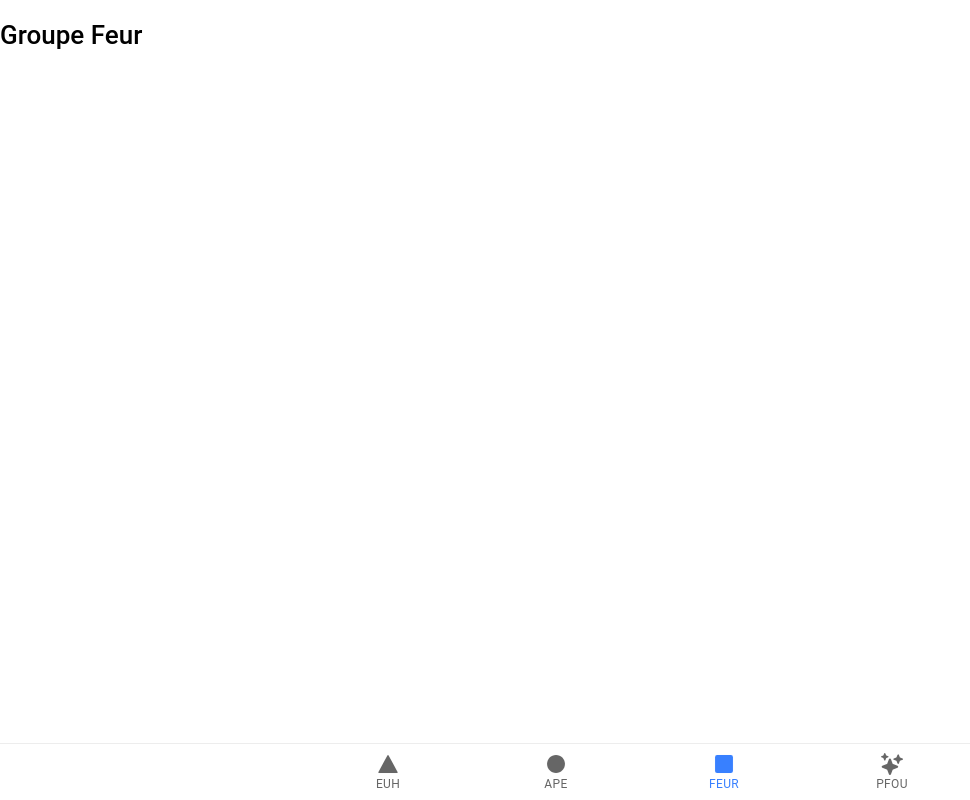
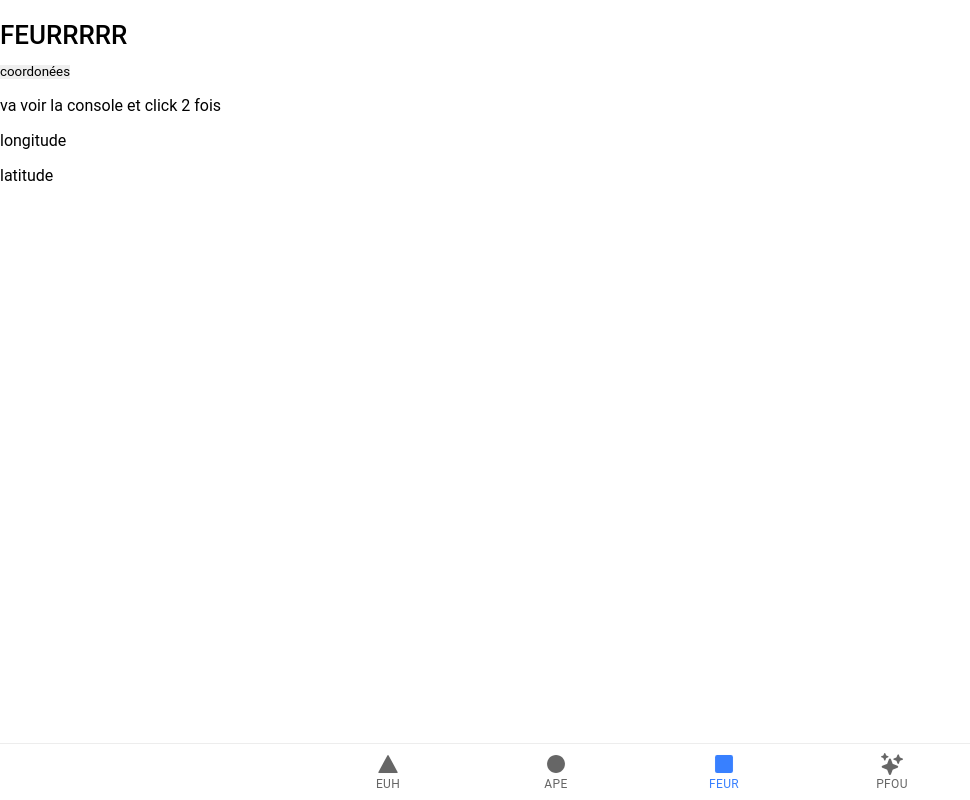
Before and after one commit to LucasWernerCESI/meteor, a React (Create React App) app: page /tab1 in a window 1280 px wide. Both pictures are taken after a click on the element "FEUR". Shown: the whole page, without its empty margins (0-970 px from the left). Built offline with nearby package versions, Linux system fonts and the light colour scheme.

Commit message:
Réccupération géoloc

```diff
--- a/package.json
+++ b/package.json
@@ -5,9 +5,11 @@
   "dependencies": {
     "@capacitor/app": "4.1.1",
     "@capacitor/core": "4.7.0",
+    "@capacitor/geolocation": "^4.1.0",
     "@capacitor/haptics": "4.1.0",
     "@capacitor/keyboard": "4.1.1",
     "@capacitor/status-bar": "4.1.1",
+    "@ionic-native/geolocation": "^5.36.0",
     "@ionic/react": "^6.0.0",
     "@ionic/react-router": "^6.0.0",
     "@testing-library/jest-dom": "^5.11.9",
@@ -19,6 +21,7 @@
     "@types/react-dom": "^18.0.6",
     "@types/react-router": "^5.1.11",
     "@types/react-router-dom": "^5.1.7",
+    "cordova-plugin-geolocation": "^4.1.0",
     "history": "^4.9.0",
     "ionicons": "^6.0.3",
     "react": "^18.2.0",
@@ -26,6 +29,7 @@
     "react-router": "^5.2.0",
     "react-router-dom": "^5.2.0",
     "react-scripts": "^5.0.0",
+    "superagent": "^8.0.9",
     "typescript": "^4.1.3",
     "web-vitals": "^0.2.4",
     "workbox-background-sync": "^5.1.4",
--- a/src/pages/Groupe-FEUR/Exemple.tsx
+++ b/src/pages/Groupe-FEUR/Exemple.tsx
@@ -1,7 +1,14 @@
+import { askCoord } from './permition';
+import { ToggleGeolocation } from './ToggleLocate';
+
+
 export const GroupeFeur = () => {
+
     return (
         <>
-        <h1>Groupe Feur</h1>
+            <h1>FEURRRRR</h1>
+            <ToggleGeolocation/>
         </>
     )
+
 }
--- /dev/null
+++ b/src/pages/Groupe-FEUR/ToggleLocate.tsx
@@ -0,0 +1,35 @@
+import { Position } from '@capacitor/geolocation';
+import { useEffect, useState } from 'react';
+import {askCoord} from './permition';
+
+
+export const ToggleGeolocation = () => {
+
+    const [clickButton, setClickButton] = useState(false)
+
+    const [coord, setCoord] = useState<Position>()
+
+    const handleChangeButton = async () => {
+        setClickButton(!clickButton)
+    }
+
+    const changeCoords = async (): Promise<void> => {
+        setCoord(await askCoord());
+    }
+
+    useEffect(() => {
+        if (clickButton) {
+            void changeCoords();
+         }
+    }, [clickButton])
+
+
+    return (
+        <>
+        <button onClick={handleChangeButton}>coordonées</button>
+        <p>va voir la console et click 2 fois</p>
+        <p>longitude {coord?.coords.longitude}</p>
+        <p>latitude {coord?.coords.latitude}</p>
+        </>
+    );
+}
--- /dev/null
+++ b/src/pages/Groupe-FEUR/permition.tsx
@@ -0,0 +1,18 @@
+import { Geolocation } from '@capacitor/geolocation';
+
+export const askCoord = async () => {
+
+    const permit = await Geolocation.checkPermissions();
+
+    if (permit.location === "granted") {
+
+        const coordinates = await Geolocation.getCurrentPosition();
+        return (
+                coordinates
+        );
+    }else{
+        console.log("vous n'avez pas autorisé la géolocalisation");
+    }
+
+
+}
```
Also changed, not shown: 1 other file (tests, documents, lock files or other folders).
